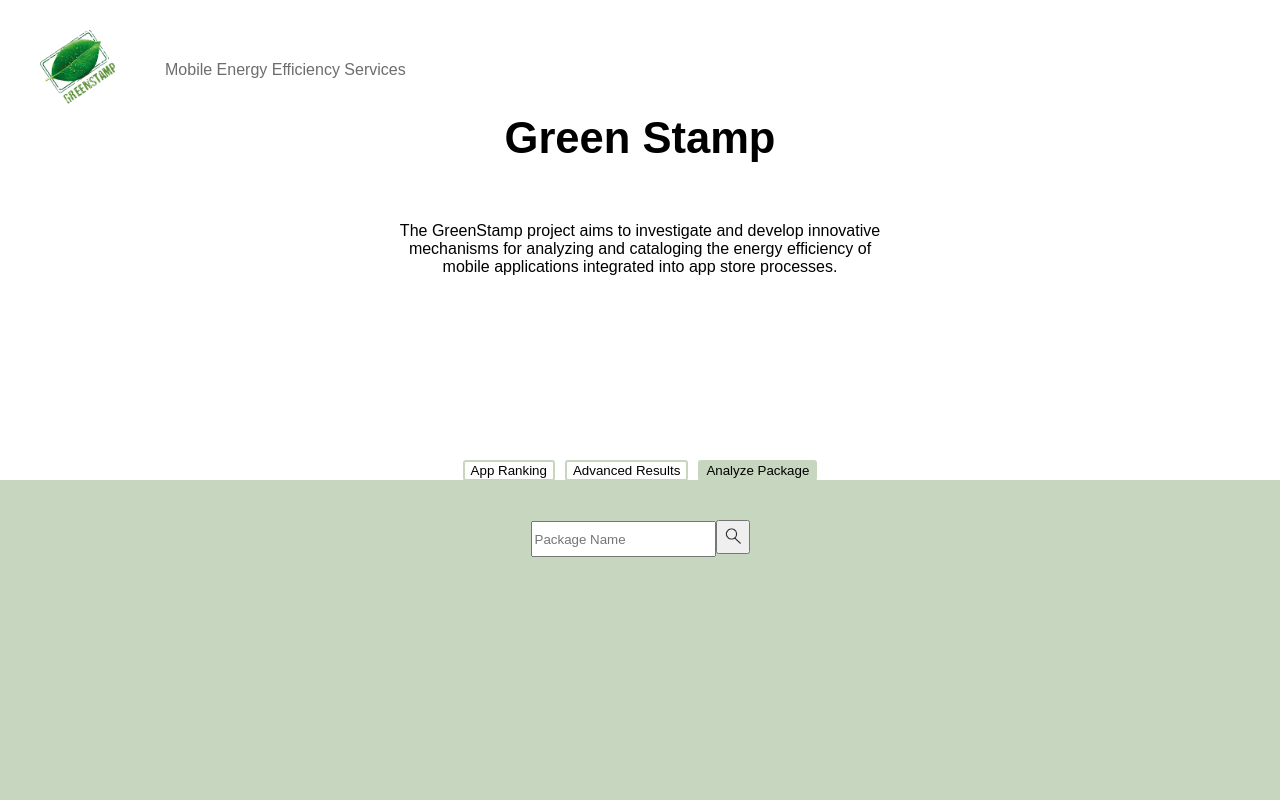
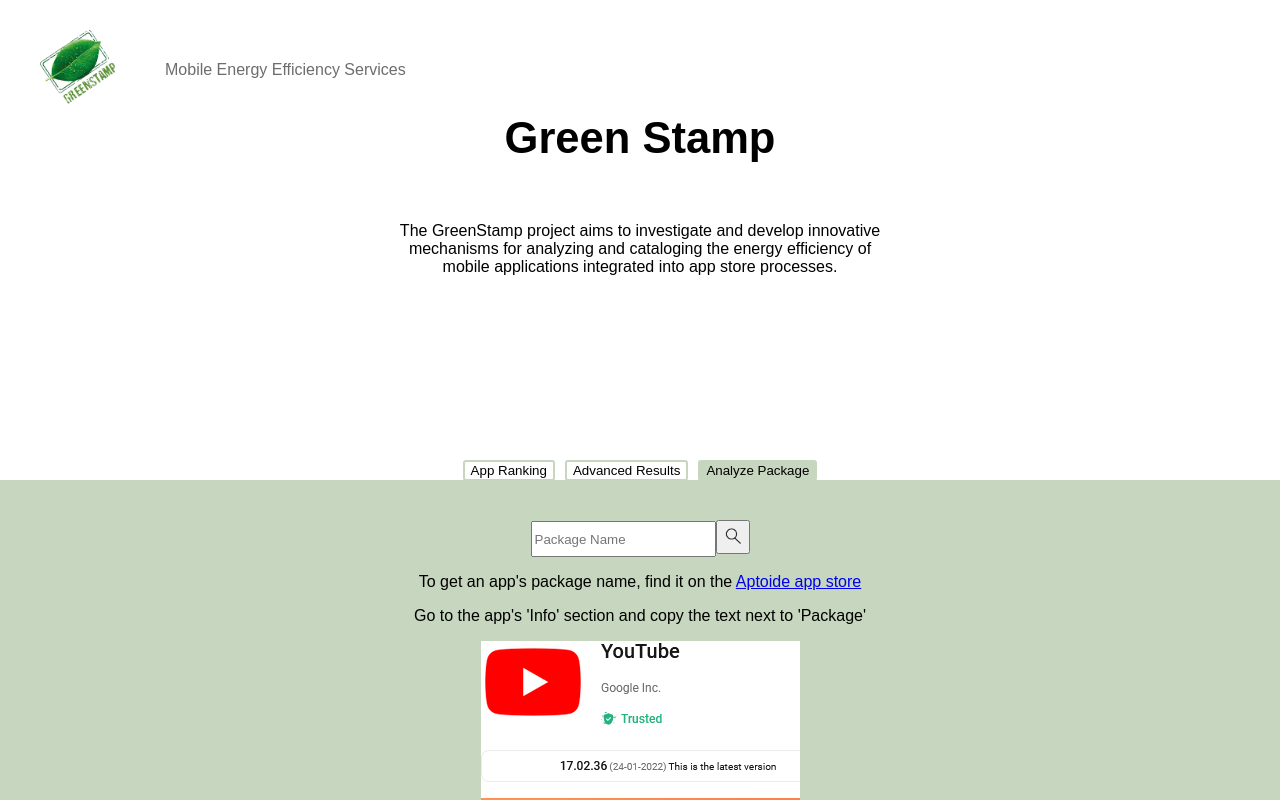
Before and after one commit to caixa-magica-software/greenstamp-web, a React (Create React App) app: page / in a window 1280 px wide. Both pictures are taken after a click on the button "Analyze Package". Shown: the top 800 px of the page. Built offline with nearby package versions, Linux system fonts and the light colour scheme; no server answers.

Commit message:
Added explanation on how to get package names

```diff
--- a/src/components/HomePageContent.js
+++ b/src/components/HomePageContent.js
@@ -87,6 +87,21 @@
               />
               <AnalyzeApp package={packageNameRef} />
             </div>
+            <br />
+            <p>
+              To get an app's package name, find it on the{" "}
+              <a
+                href="https://en.aptoide.com"
+                target="_blank"
+                rel="noopener noreferrer"
+              >
+                Aptoide app store
+              </a>
+            </p>
+            <p>
+              Go to the app's 'Info' section and copy the text next to 'Package'
+            </p>
+            <img src="packageName.png" alt="Package Name Example" />
           </div>
         )}
         {tab === 0 && (
```
Also changed, not shown: public/packageName.png (added).
